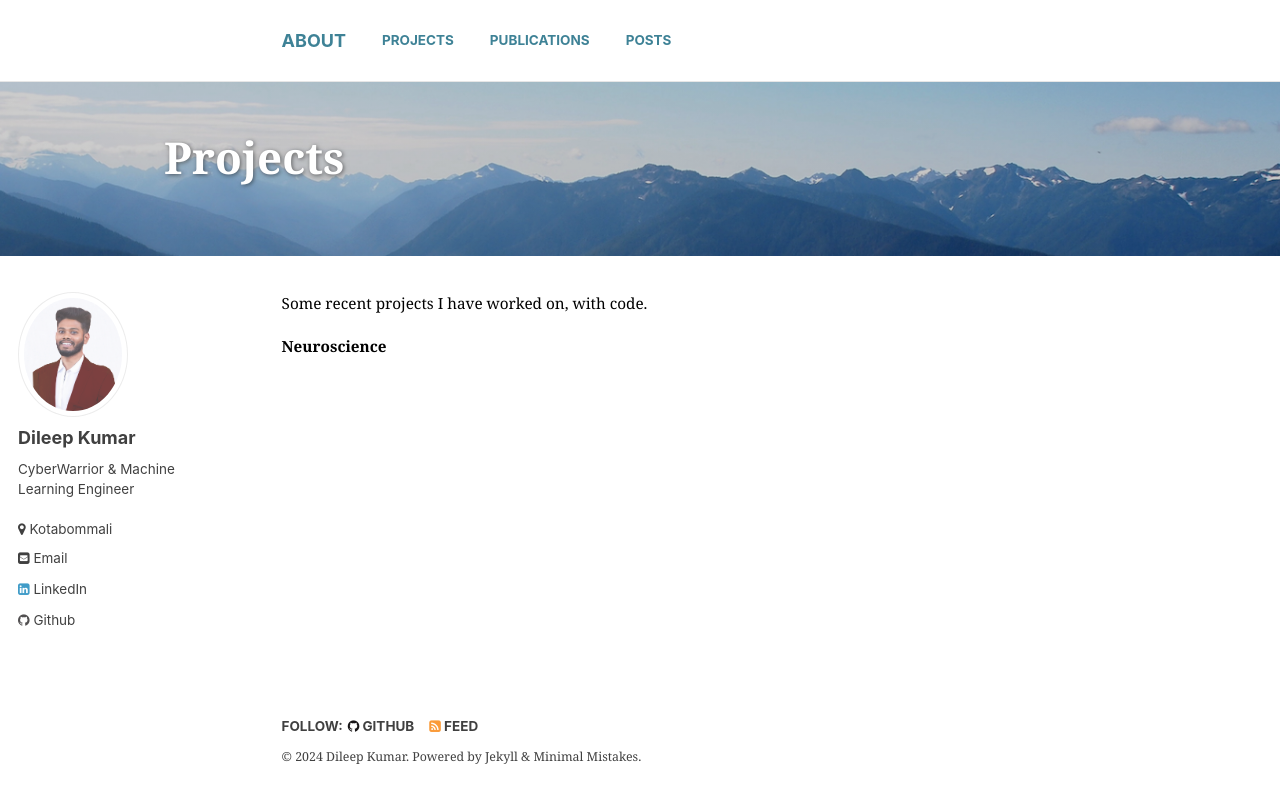
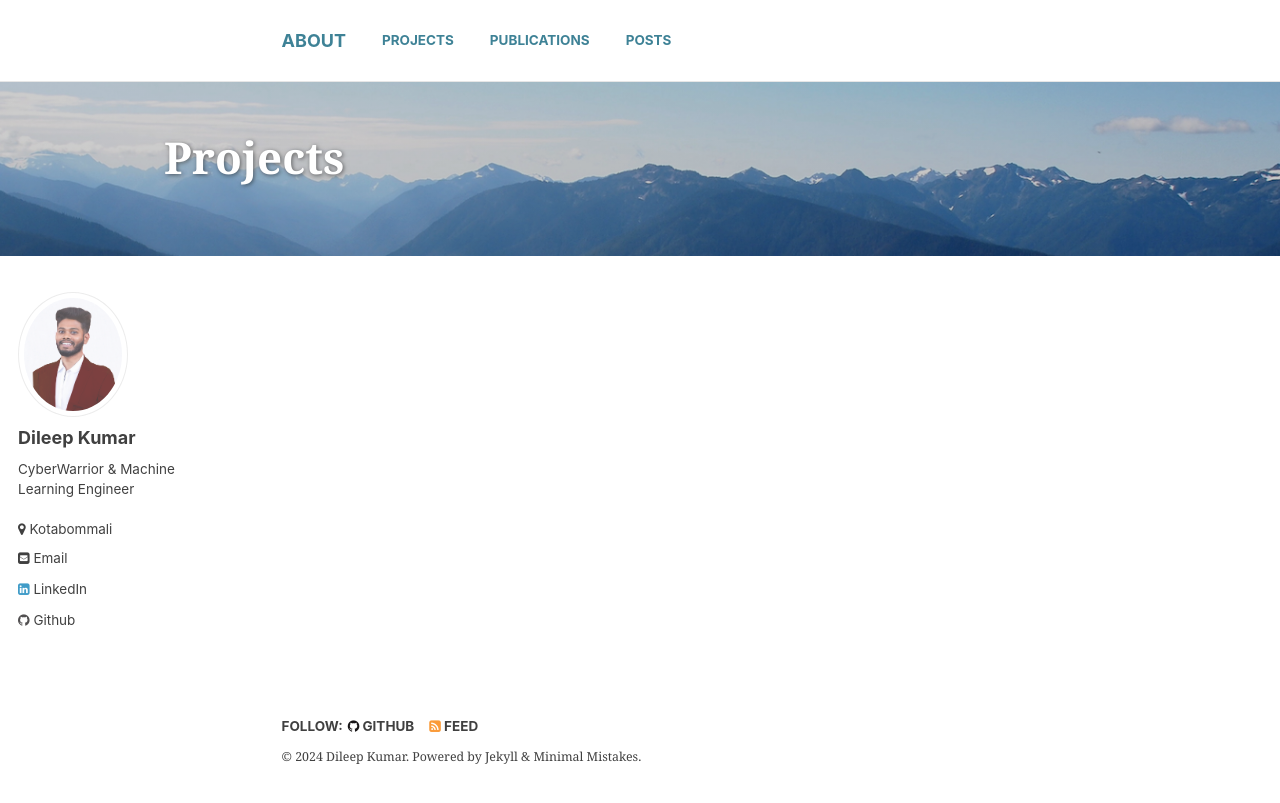
Before and after one commit to DileepKumarIrri/Port-Folio, a Jekyll site: the page built from _pages/projects.md, in a window 1280 px wide. Shown: the top 803 px of the page. Built offline with Jekyll 4.4.1, drawn with Linux system fonts in a browser that asks for light colours.

```diff
--- a/_pages/projects.md
+++ b/_pages/projects.md
@@ -7,9 +7,9 @@ header:
   overlay_filter: 0.2 # same as adding an opacity of 0.5 to a black background
 ---
 
-Some recent projects I have worked on, with code.
+<!-- Some recent projects I have worked on, with code. -->
 
-**Neuroscience**
+<!-- **Neuroscience** -->
 
 <!-- 1. ethome: a post-posetracking analysis package for machine learning of animal behavior ([pypi](https://pypi.org/project/ethome-ml), [github](https://github.com/benlansdell/ethome))
 2. Analysis of neuronal spike trains, deconstructed: a comprehensive tutorial on common neural encoding methods (the GLM, spike-triggered average, spike-triggered covariance and others) with multiple datasets. ([github](https://github.com/NeuroInfoPrimer/primer))
```
